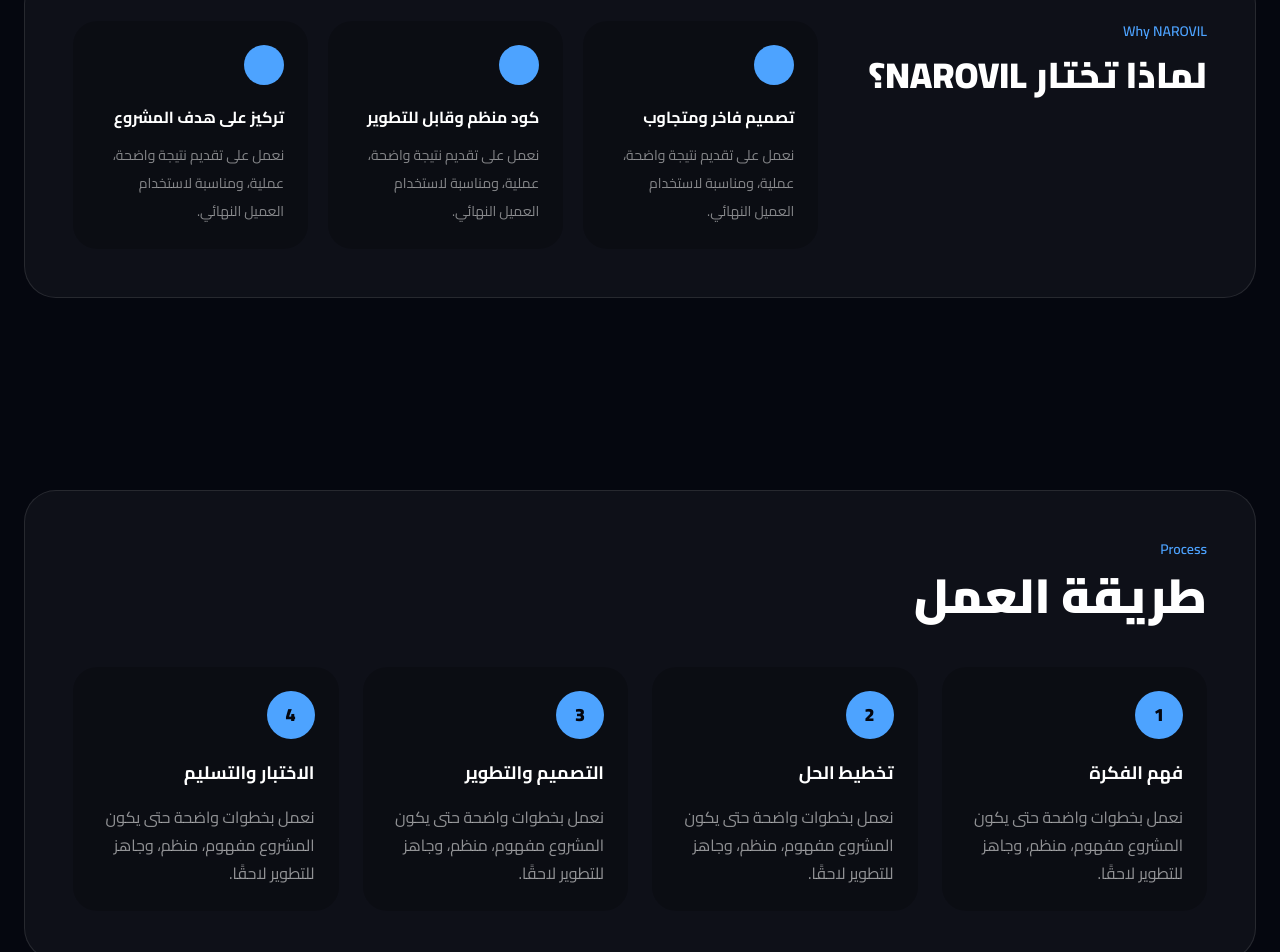
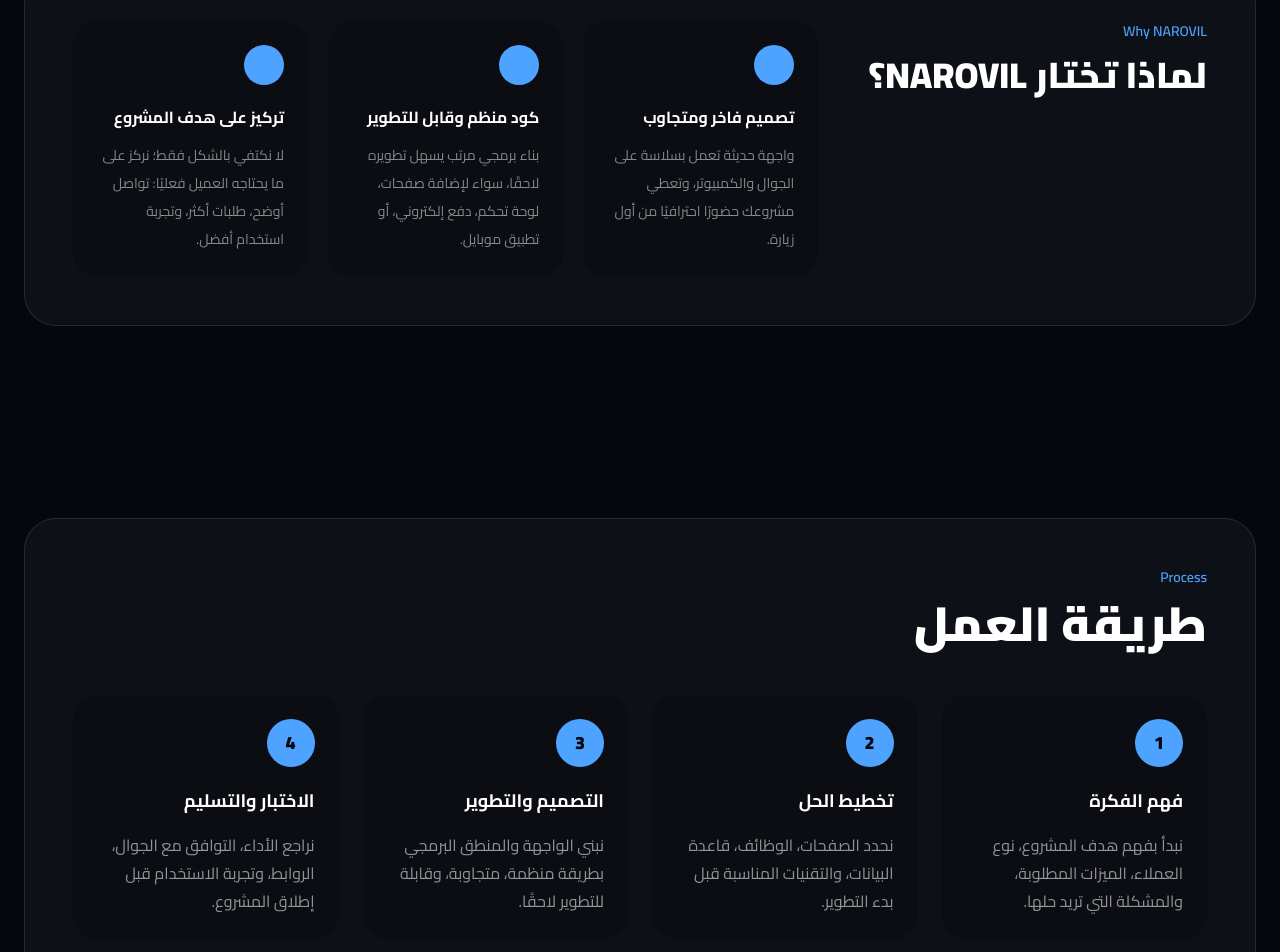
Before and after one commit to MajdKhalousi/narovil, a Next.js app: page /ar in a window 1280 px wide. Shown: the part 2816-3768 px from the top of the page. Built offline with nearby package versions, Linux system fonts and the light colour scheme.

Commit message:
Improve why and process content

```diff
--- a/app/[locale]/page.tsx
+++ b/app/[locale]/page.tsx
@@ -125,25 +125,48 @@
   label: "Why NAROVIL",
   title: "لماذا تختار NAROVIL؟",
   items: [
-        "تصميم فاخر ومتجاوب",
-        "كود منظم وقابل للتطوير",
-        "تركيز على هدف المشروع",
+    {
+      title: "تصميم فاخر ومتجاوب",
+      description:
+        "واجهة حديثة تعمل بسلاسة على الجوال والكمبيوتر، وتعطي مشروعك حضورًا احترافيًا من أول زيارة.",
+    },
+    {
+      title: "كود منظم وقابل للتطوير",
+      description:
+        "بناء برمجي مرتب يسهل تطويره لاحقًا، سواء لإضافة صفحات، لوحة تحكم، دفع إلكتروني، أو تطبيق موبايل.",
+    },
+    {
+      title: "تركيز على هدف المشروع",
+      description:
+        "لا نكتفي بالشكل فقط؛ نركز على ما يحتاجه العميل فعليًا: تواصل أوضح، طلبات أكثر، وتجربة استخدام أفضل.",
+    },
   ],
-      description:
-        "نعمل على تقديم نتيجة واضحة، عملية، ومناسبة لاستخدام العميل النهائي.",
 },
-
 process: {
   label: "Process",
   title: "طريقة العمل",
   steps: [
-        "فهم الفكرة",
-        "تخطيط الحل",
-        "التصميم والتطوير",
-        "الاختبار والتسليم",
+    {
+      title: "فهم الفكرة",
+      description:
+        "نبدأ بفهم هدف المشروع، نوع العملاء، الميزات المطلوبة، والمشكلة التي تريد حلها.",
+    },
+    {
+      title: "تخطيط الحل",
+      description:
+        "نحدد الصفحات، الوظائف، قاعدة البيانات، والتقنيات المناسبة قبل بدء التطوير.",
+    },
+    {
+      title: "التصميم والتطوير",
+      description:
+        "نبني الواجهة والمنطق البرمجي بطريقة منظمة، متجاوبة، وقابلة للتطوير لاحقًا.",
+    },
+    {
+      title: "الاختبار والتسليم",
+      description:
+        "نراجع الأداء، التوافق مع الجوال، الروابط، وتجربة الاستخدام قبل إطلاق المشروع.",
+    },
   ],
-      description:
-        "نعمل بخطوات واضحة حتى يكون المشروع مفهوم، منظم، وجاهز للتطوير لاحقًا.",
 },
 
     about: {
@@ -290,25 +313,48 @@
   label: "Why NAROVIL",
   title: "Why Choose NAROVIL?",
   items: [
-        "Elegant responsive design",
-        "Clean scalable code",
-        "Focus on project goals",
+    {
+      title: "Elegant responsive design",
+      description:
+        "Modern interfaces that work smoothly on mobile and desktop, giving your project a professional first impression.",
+    },
+    {
+      title: "Clean scalable code",
+      description:
+        "Well-structured development that makes future upgrades easier, from new pages to dashboards, payments, or mobile apps.",
+    },
+    {
+      title: "Focus on project goals",
+      description:
+        "We focus on what the client actually needs: clearer communication, better conversions, and a smoother user experience.",
+    },
   ],
-      description:
-        "We focus on delivering clear, practical results that fit the end user’s needs.",
 },
-
 process: {
   label: "Process",
   title: "How We Work",
   steps: [
-        "Understanding",
-        "Planning",
-        "Design & Development",
-        "Testing & Delivery",
+    {
+      title: "Discovery",
+      description:
+        "We start by understanding the project goal, target users, required features, and the problem you want to solve.",
+    },
+    {
+      title: "Planning",
+      description:
+        "We define the pages, core features, database needs, and suitable technologies before development begins.",
+    },
+    {
+      title: "Design & Development",
+      description:
+        "We build the interface and software logic in a clean, responsive, and scalable way.",
+    },
+    {
+      title: "Testing & Delivery",
+      description:
+        "We review performance, mobile responsiveness, links, and user experience before launch.",
+    },
   ],
-      description:
-        "We follow clear steps so the project is organized, understandable, and ready for future growth.",
 },
 
     about: {
@@ -585,14 +631,13 @@
               {t.why.title}
             </h2>
           </div>
-
 <div className="grid gap-5 md:col-span-2 md:grid-cols-3">
             {t.why.items.map((item) => (
-              <div key={item} className="rounded-3xl bg-black/20 p-6">
+  <div key={item.title} className="rounded-3xl bg-black/20 p-6">
     <div className="mb-5 h-10 w-10 rounded-full bg-[#4da3ff]" />
-                <h3 className="font-bold">{item}</h3>
+    <h3 className="font-bold">{item.title}</h3>
     <p className="mt-3 text-sm leading-7 text-white/50">
-                  {t.why.description}
+      {item.description}
     </p>
   </div>
 ))}
@@ -615,13 +660,13 @@
 
           <div className="mt-12 grid gap-6 md:grid-cols-4">
 {t.process.steps.map((step, index) => (
-              <div key={step} className="rounded-3xl bg-black/20 p-6">
+  <div key={step.title} className="rounded-3xl bg-black/20 p-6">
     <span className="mb-5 flex h-12 w-12 items-center justify-center rounded-full bg-[#4da3ff] text-lg font-black text-[#05070f]">
       {index + 1}
     </span>
-                <h3 className="text-lg font-bold">{step}</h3>
+    <h3 className="text-lg font-bold">{step.title}</h3>
     <p className="mt-4 leading-7 text-white/55">
-                  {t.process.description}
+      {step.description}
     </p>
   </div>
 ))}
```
Lines whose indentation alone changed are shown as unchanged.
